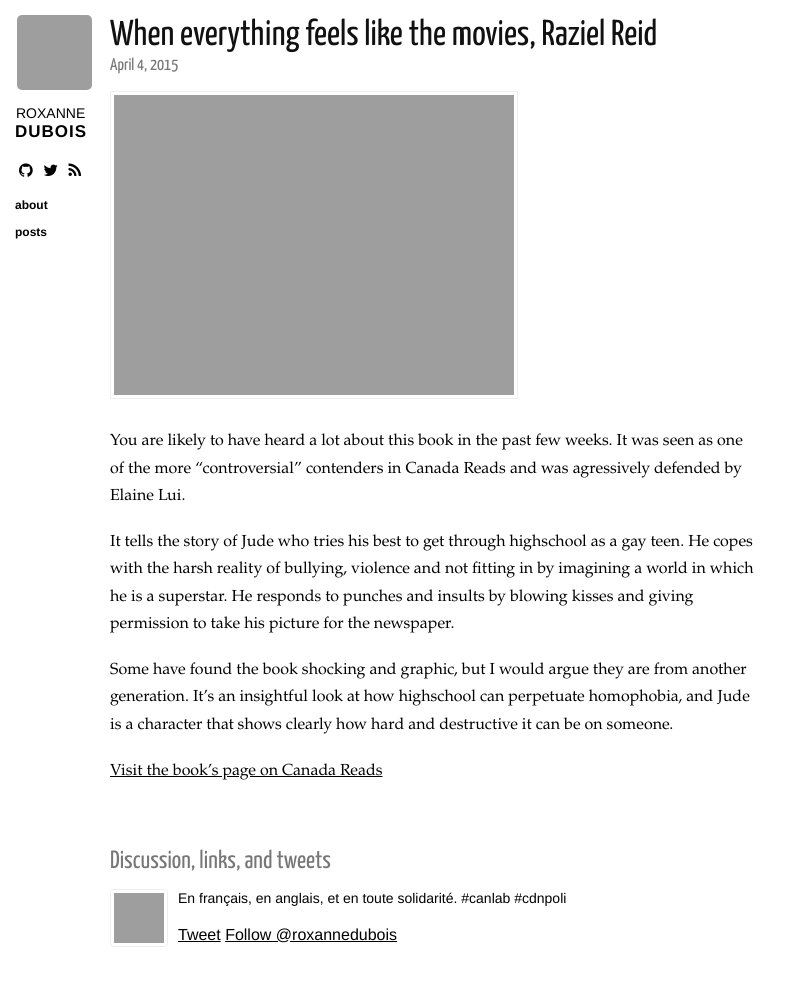
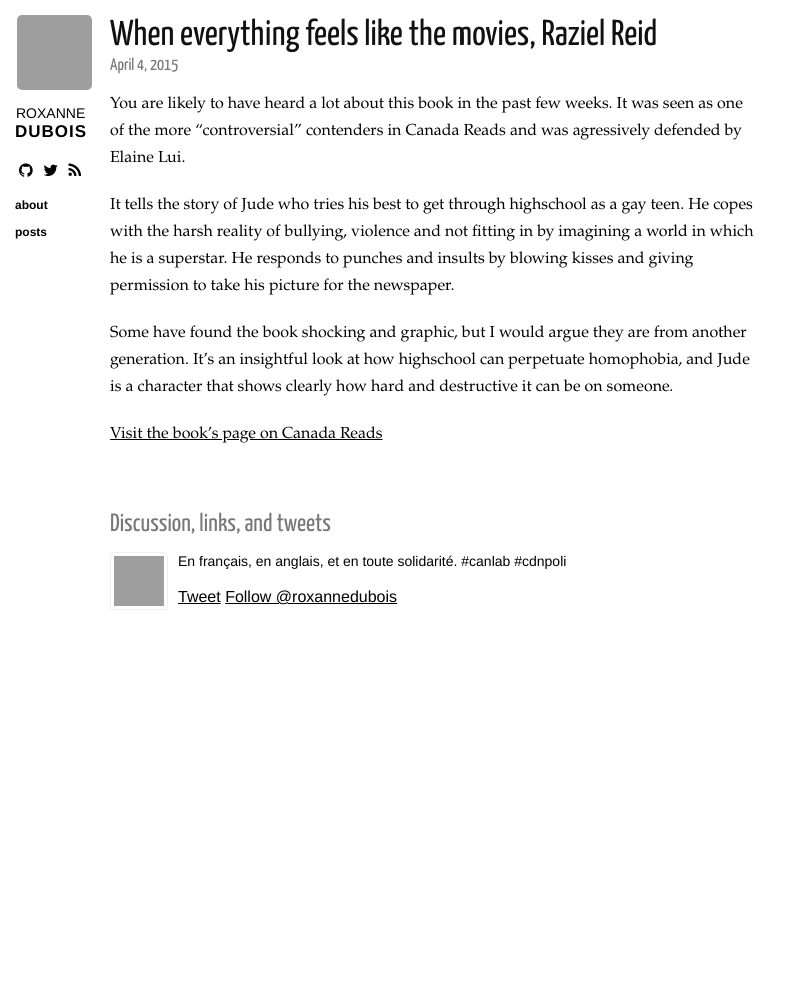
Before and after one commit to roxdubois/roxdubois.github.io, a Jekyll site: the page built from _posts/2015-04-04-When-everything.md, in a window 1280 px wide. Shown: the whole page, without its empty margins (0-801 px from the left). Built offline with Jekyll 4.4.1, drawn with Linux system fonts in a browser that asks for light colours; nearby versions of some CDN libraries; Markdown is read by kramdown in place of the engine named in the settings; comment, search, counter and statistics services are not loaded; after the commit the page ends 900 px from its top, so only the background shows below that; grey boxes are pictures that could not be loaded.

Commit message:
_posts/2015-04-04-When-everything.md~ 	_posts/movies.jpg 	images/movies.jpg

```diff
--- a/_posts/2015-04-04-When-everything.md
+++ b/_posts/2015-04-04-When-everything.md
@@ -12,8 +12,6 @@
 ---
 
 
-<img src="{{ site.url }}/images/{{ movies.jpg }}" alt="{{ page.title }} feature image">
-
 
 You are likely to have heard a lot about this book in the past few weeks. It was seen as one of the more "controversial" contenders in Canada Reads and was agressively defended by Elaine Lui.
 
```
